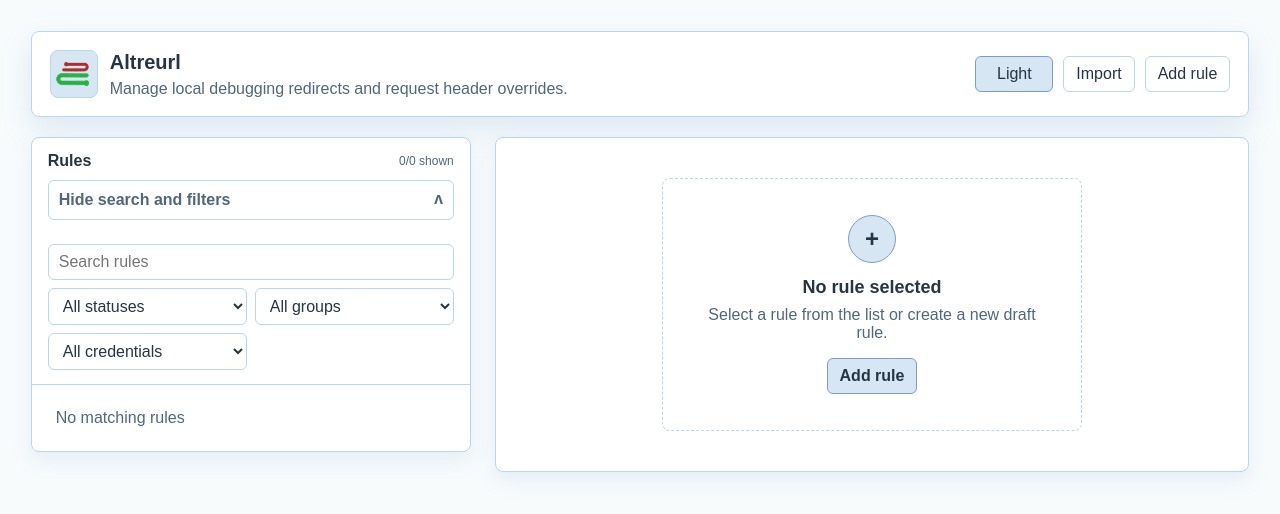
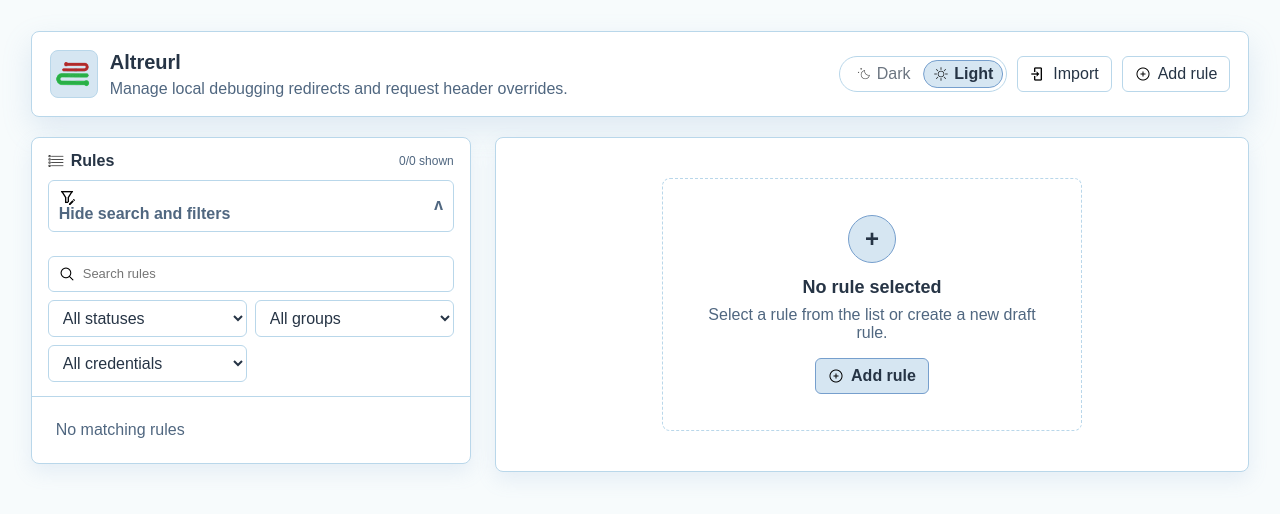
Before and after one commit to aryajava/altreurl, a browser extension: page src/options/options.html in a window 1280 px wide. Both pictures are taken after a click on the button "Show search and filters". Drawn offline with Linux system fonts and the light colour scheme.

Commit message:
Add icons and compact rule list

```diff
--- a/src/options/options.html
+++ b/src/options/options.html
@@ -18,9 +18,25 @@
           </div>
         </div>
         <div class="header-actions">
-          <button id="themePreference" class="theme-toggle" type="button" aria-pressed="false" title="Switch between light and dark mode">Light</button>
-          <button id="importRules" type="button" title="Import rules from a JSON file as drafts">Import</button>
-          <button id="addRule" type="button" title="Create a new draft rule">Add rule</button>
+          <button id="themePreference" class="theme-toggle" type="button" aria-pressed="false" title="Switch between dark and light mode">
+            <span class="theme-toggle__option theme-toggle__option--dark">
+              <img src="../shared/imgs/icons/icons8-moon-and-stars-32.png" alt="" width="16" height="16">
+              Dark
+            </span>
+            <span class="theme-toggle__thumb" aria-hidden="true"></span>
+            <span class="theme-toggle__option theme-toggle__option--light">
+              <img src="../shared/imgs/icons/icons8-sun-32.png" alt="" width="16" height="16">
+              Light
+            </span>
+          </button>
+          <button id="importRules" class="icon-button" type="button" title="Import rules from a JSON file as drafts">
+            <img src="../shared/imgs/icons/icons8-import-32.png" alt="" width="16" height="16">
+            Import
+          </button>
+          <button id="addRule" class="icon-button" type="button" title="Create a new draft rule">
+            <img src="../shared/imgs/icons/icons8-add-32.png" alt="" width="16" height="16">
+            Add rule
+          </button>
           <input id="importRulesFile" type="file" accept="application/json,.json" hidden>
         </div>
       </header>
@@ -28,15 +44,24 @@
       <section class="options-layout">
         <aside class="rule-list-panel">
           <div class="panel-title">
-            <strong>Rules</strong>
+            <strong class="panel-title__label">
+              <img src="../shared/imgs/icons/icons8-list-32.png" alt="" width="16" height="16">
+              Rules
+            </strong>
             <span id="ruleCount"></span>
           </div>
           <button id="toggleRuleControls" class="filter-toggle" type="button" aria-expanded="false" title="Show or hide search and filter controls">
-            <span data-role="filterToggleLabel">Show search and filters</span>
+            <span class="filter-toggle__label">
+              <img src="../shared/imgs/icons/icons8-filter-edit-32.png" alt="" width="16" height="16">
+              <span data-role="filterToggleLabel">Show search and filters</span>
+            </span>
             <span class="filter-toggle__icon" aria-hidden="true"></span>
           </button>
           <div id="ruleListControls" class="rule-list-controls" hidden>
-            <input id="ruleSearch" type="search" placeholder="Search rules" title="Search by rule name, group, source URL, or target URL">
+            <label class="search-field">
+              <img src="../shared/imgs/icons/icons8-search-32.png" alt="" width="16" height="16">
+              <input id="ruleSearch" type="search" placeholder="Search rules" title="Search by rule name, group, source URL, or target URL">
+            </label>
             <select id="statusFilter" aria-label="Status filter" title="Filter rules by computed status">
               <option value="all">All statuses</option>
               <option value="draft">Draft</option>
@@ -61,13 +86,19 @@
                 <input id="selectVisibleRules" type="checkbox">
                 <span id="selectedRuleCount">0 selected</span>
               </label>
-              <button id="bulkExport" type="button" title="Export selected rules, or all rules when none are selected">Export all</button>
+              <button id="bulkExport" class="icon-button" type="button" title="Export selected rules, or all rules when none are selected">
+                <img src="../shared/imgs/icons/icons8-export-32.png" alt="" width="16" height="16">
+                Export all
+              </button>
             </div>
             <div class="bulk-actions" data-role="bulkActions" hidden>
               <button id="bulkEnable" type="button" title="Enable selected saved or draft rules">Enable</button>
               <button id="bulkDisable" type="button" title="Disable selected saved or draft rules">Disable</button>
               <button id="bulkDuplicate" type="button" title="Duplicate selected rules as drafts">Duplicate</button>
-              <button id="bulkRemove" type="button" title="Remove selected rules">Remove</button>
+              <button id="bulkRemove" class="icon-button" type="button" title="Remove selected rules">
+                <img src="../shared/imgs/icons/icons8-remove-32.png" alt="" width="16" height="16">
+                Remove
+              </button>
               <input id="bulkGroupName" type="text" placeholder="Move to group" title="Group name for selected rules">
               <button id="bulkMoveGroup" type="button" title="Move selected rules to this group">Move</button>
             </div>
@@ -88,10 +119,6 @@
             <span data-role="ruleName"></span>
             <span class="rule-badge" data-role="statusBadge"></span>
           </span>
-          <span class="rule-route">
-            <small data-role="ruleSource"></small>
-            <small data-role="ruleTarget"></small>
-          </span>
           <span class="rule-list-item__meta">
             <small data-role="ruleGroup"></small>
             <small data-role="ruleMeta"></small>
@@ -106,7 +133,10 @@
           <span class="empty-editor__mark" aria-hidden="true">+</span>
           <h2>No rule selected</h2>
           <p>Select a rule from the list or create a new draft rule.</p>
-          <button data-action="addEmptyRule" type="button" title="Create a new draft rule">Add rule</button>
+          <button data-action="addEmptyRule" class="icon-button" type="button" title="Create a new draft rule">
+            <img src="../shared/imgs/icons/icons8-add-32.png" alt="" width="16" height="16">
+            Add rule
+          </button>
         </div>
       </div>
     </template>
@@ -123,8 +153,11 @@
             <span class="rule-badge" data-role="editorDraftBadge" hidden>Draft</span>
           </div>
           <div class="rule-actions">
-            <button data-action="saveRule" type="button" title="Save only this selected rule">Save Rule</button>
-            <button data-action="removeRule" type="button" title="Remove this rule. Draft rules are removed only from this page.">Remove</button>
+            <button data-action="saveRule" class="icon-button" type="button" title="Save only this selected rule">Save Rule</button>
+            <button data-action="removeRule" class="icon-button" type="button" title="Remove this rule. Draft rules are removed only from this page.">
+              <img src="../shared/imgs/icons/icons8-remove-32.png" alt="" width="16" height="16">
+              Remove
+            </button>
           </div>
         </div>
 
@@ -257,7 +290,10 @@
         <div class="headers-block" data-role="manualHeaders">
           <div class="headers-block__title">
             <strong>Headers</strong>
-            <button data-action="addHeader" type="button">Add header</button>
+            <button data-action="addHeader" class="icon-button" type="button">
+              <img src="../shared/imgs/icons/icons8-add-32.png" alt="" width="16" height="16">
+              Add header
+            </button>
           </div>
           <div data-role="headers"></div>
         </div>
--- a/src/options/options.js
+++ b/src/options/options.js
@@ -266,8 +266,7 @@
     statusBadge.textContent = ruleStatus.label;
     statusBadge.dataset.status = ruleStatus.key;
     statusBadge.title = getRuleStatusDescription(ruleStatus);
-    item.querySelector('[data-role="ruleSource"]').textContent = rule.sourcePattern || "No source pattern";
-    item.querySelector('[data-role="ruleTarget"]').textContent = rule.targetUrl || "No redirect target";
+    item.title = `Source: ${rule.sourcePattern || "No source pattern"}\nTarget: ${rule.targetUrl || "No redirect target"}`;
     item.querySelector('[data-role="ruleGroup"]').textContent = getRuleGroup(rule);
     item.querySelector('[data-role="ruleMeta"]').textContent = `${rule.credentialMode || CREDENTIAL_MODES.manual} · ${rule.patternType || PATTERN_TYPES.wildcard}`;
     item.addEventListener("click", () => {
--- a/src/shared/styles.css
+++ b/src/shared/styles.css
@@ -131,6 +131,55 @@
   color: var(--text);
 }
 
+.icon-button {
+  align-items: center;
+  display: inline-flex;
+  gap: 7px;
+  justify-content: center;
+}
+
+.icon-button img,
+.panel-title__label img,
+.filter-toggle img,
+.search-field img,
+.theme-toggle img {
+  display: block;
+  flex: 0 0 auto;
+}
+
+.search-field {
+  align-items: center;
+  background: var(--panel);
+  border: 1px solid var(--line);
+  border-radius: 6px;
+  display: grid;
+  gap: 8px;
+  grid-template-columns: auto minmax(0, 1fr);
+  min-height: 36px;
+  padding: 0 10px;
+}
+
+.search-field input {
+  background: transparent;
+  border: 0;
+  min-height: 34px;
+  padding-inline: 0;
+}
+
+.search-field input:focus {
+  outline: 0;
+}
+
+.search-field:focus-within {
+  border-color: var(--accent);
+  outline: 2px solid var(--accent-soft);
+  outline-offset: 1px;
+}
+
+.search-field--popup {
+  margin-bottom: 12px;
+}
+
 .popup-shell {
   min-width: 380px;
   padding: 16px;
@@ -206,13 +255,52 @@
 }
 
 .theme-toggle {
-  background: var(--accent-soft);
-  border-color: var(--accent);
-  min-width: 78px;
+  align-items: center;
+  background: var(--panel);
+  border-color: var(--line);
+  border-radius: 999px;
+  display: grid;
+  gap: 0;
+  grid-template-columns: 1fr 1fr;
+  min-width: 152px;
+  overflow: hidden;
+  padding: 3px;
+  position: relative;
 }
 
-.theme-toggle[aria-pressed="true"] {
-  background: var(--panel-soft);
+.theme-toggle__option {
+  align-items: center;
+  display: inline-flex;
+  gap: 5px;
+  justify-content: center;
+  min-height: 28px;
+  opacity: 0.68;
+  padding: 4px 10px;
+  position: relative;
+  z-index: 1;
+}
+
+.theme-toggle__thumb {
+  background: var(--accent-soft);
+  border: 1px solid var(--accent);
+  border-radius: 999px;
+  bottom: 3px;
+  left: 3px;
+  position: absolute;
+  top: 3px;
+  transition: transform 0.16s ease;
+  width: calc(50% - 3px);
+}
+
+.theme-toggle[data-active-theme="light"] .theme-toggle__thumb {
+  transform: translateX(100%);
+}
+
+.theme-toggle[data-active-theme="dark"] .theme-toggle__option--dark,
+.theme-toggle[data-active-theme="light"] .theme-toggle__option--light {
+  color: var(--text);
+  font-weight: 700;
+  opacity: 1;
 }
 
 .page-header,
@@ -250,6 +338,12 @@
   padding: 14px 16px 10px;
 }
 
+.panel-title__label {
+  align-items: center;
+  display: inline-flex;
+  gap: 7px;
+}
+
 .rule-list-controls {
   display: grid;
   gap: 8px;
@@ -257,7 +351,7 @@
   padding: 0 16px 14px;
 }
 
-.rule-list-controls input[type="search"] {
+.rule-list-controls .search-field {
   grid-column: 1 / -1;
 }
 
@@ -390,7 +484,7 @@
   display: grid;
   gap: 8px;
   justify-items: start;
-  min-height: 96px;
+  min-height: 58px;
   min-width: 0;
   padding: 12px;
   text-align: left;
@@ -411,31 +505,6 @@
   overflow: hidden;
   text-overflow: ellipsis;
   white-space: nowrap;
-}
-
-.rule-route {
-  display: grid;
-  gap: 4px;
-  min-width: 0;
-  width: 100%;
-}
-
-.rule-route small {
-  background: var(--panel-soft);
-  border-radius: 6px;
-  color: var(--text);
-  display: block;
-  line-height: 1.35;
-  overflow: hidden;
-  padding: 5px 7px;
-  text-overflow: ellipsis;
-  white-space: nowrap;
-  width: 100%;
-}
-
-.rule-route small + small::before {
-  color: var(--muted);
-  content: "-> ";
 }
 
 .rule-list-item__meta {
--- a/src/shared/theme.js
+++ b/src/shared/theme.js
@@ -22,8 +22,9 @@
   }
 
   const resolvedTheme = resolveTheme(themePreference);
-  themeControl.setAttribute("aria-pressed", String(resolvedTheme === "dark"));
-  themeControl.textContent = resolvedTheme === "dark" ? "Dark" : "Light";
+  themeControl.dataset.activeTheme = resolvedTheme;
+  themeControl.setAttribute("aria-pressed", String(resolvedTheme === "light"));
+  themeControl.setAttribute("aria-label", `Theme mode: ${resolvedTheme}`);
   themeControl.title = `Switch to ${resolvedTheme === "dark" ? "light" : "dark"} mode`;
 }
 
```
Also changed, not shown: src/popup/popup.html (+8 -2 lines), src/popup/popup.js (+7 -1 lines), README.md, manifest.json, src/shared/imgs/icons/icons8-add-32.png (added), src/shared/imgs/icons/icons8-export-32.png (added), src/shared/imgs/icons/icons8-filter-edit-32.png (added), src/shared/imgs/icons/icons8-import-32.png (added), src/shared/imgs/icons/icons8-list-32.png (added), src/shared/imgs/icons/icons8-moon-and-stars-32.png (added), src/shared/imgs/icons/icons8-remove-32.png (added), src/shared/imgs/icons/icons8-search-32.png (added), src/shared/imgs/icons/icons8-search-in-list-32.png (added), src/shared/imgs/icons/icons8-sun-32.png (added).
